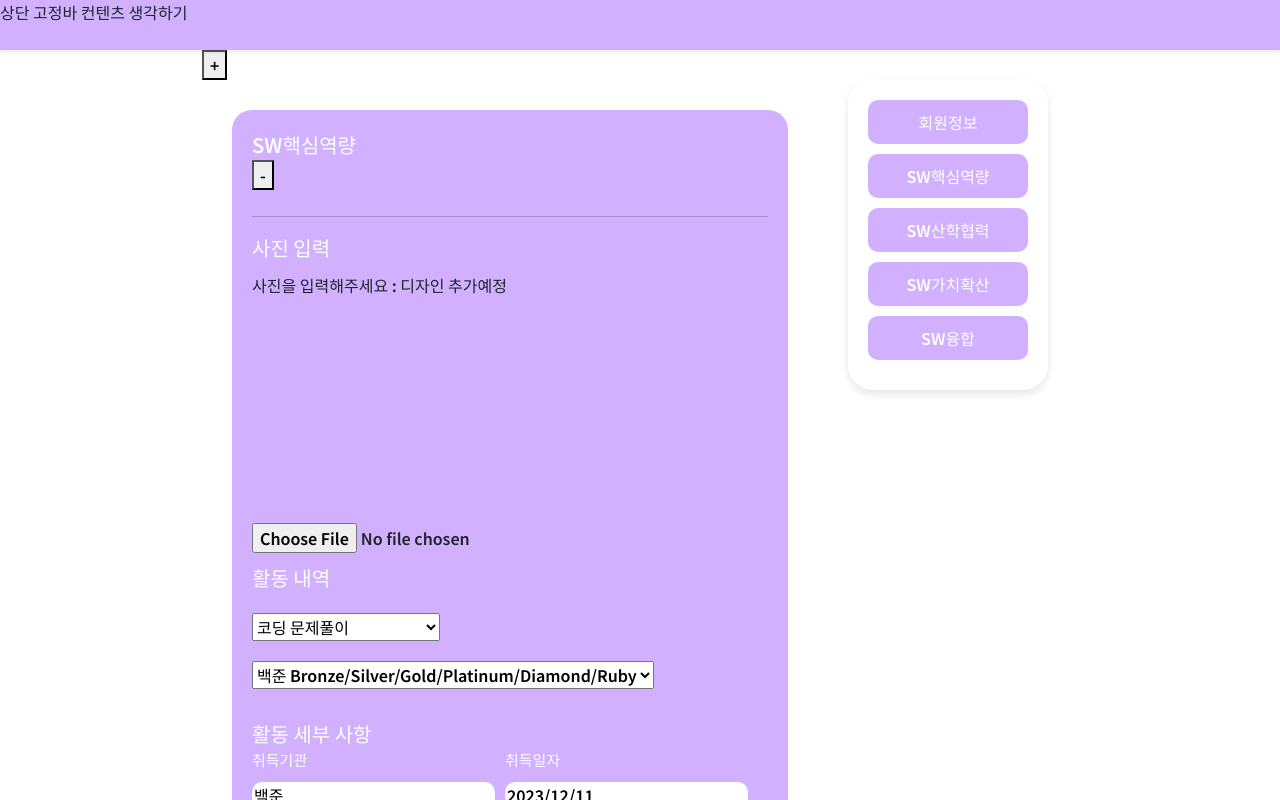
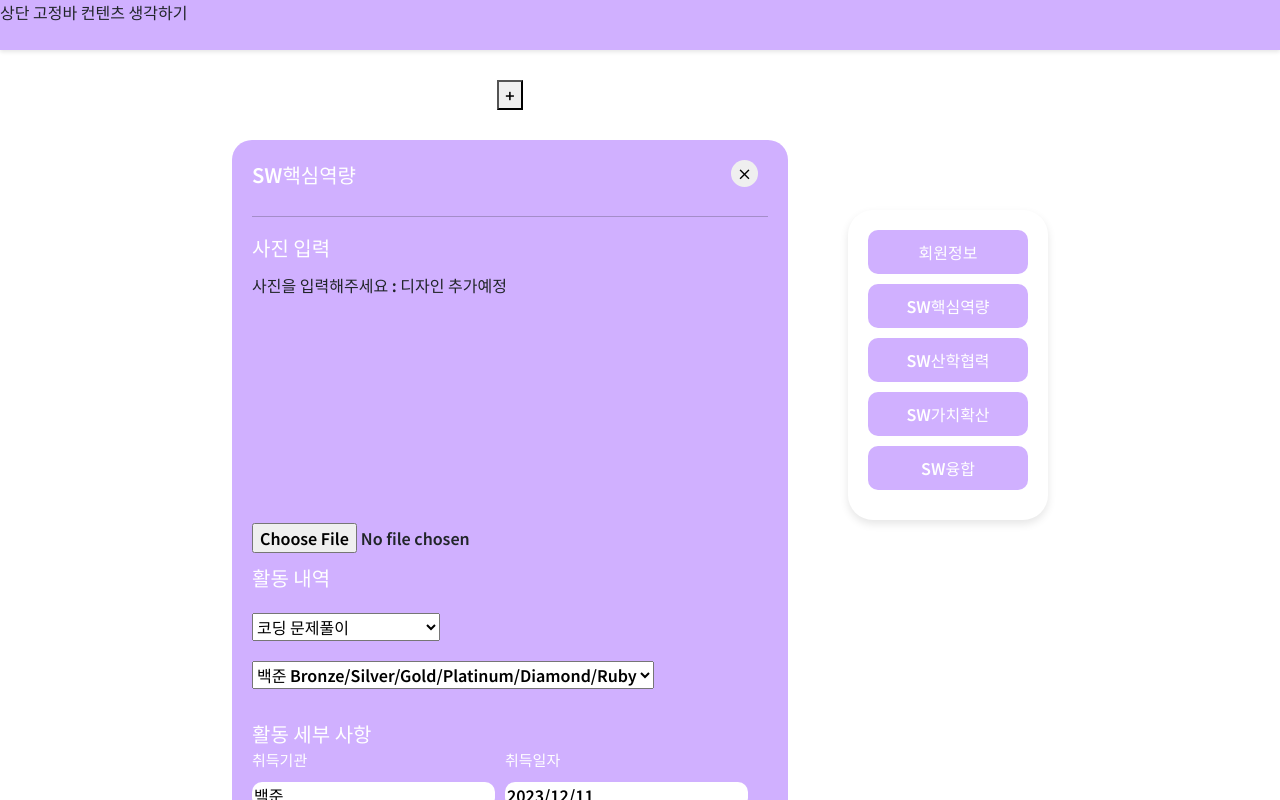
Before and after one commit to Koh-Du-Beom/Old-version-Jamie-Point, a React (Create React App) app: page /info in a window 1280 px wide. Both pictures are taken after a click on the button "SW핵심역량". Shown: the top 800 px of the page. Built offline with nearby package versions, Linux system fonts and the light colour scheme.

Commit message:
trivial styling complete

```diff
--- a/src/components/Activity/Activity.tsx
+++ b/src/components/Activity/Activity.tsx
@@ -84,10 +84,10 @@ const Activity : React.FC<ActivityProps> = ({area, activitiesData, onRemove, ind
 	return (
 		<div className={classes.container}>
 
-			<div className={classes.wrapper} >
+			<div className={`${classes.button_wrapper}`} >
 				<div className={classes.big_title}>{area}</div>
 				<div>
-					<button onClick={()=>onRemove(index)}>-</button>
+					<button className={classes.close_button} onClick={()=>onRemove(index)}></button>
 				</div>
 			</div>
 
--- a/src/pages/SWConvergencePage.tsx
+++ b/src/pages/SWConvergencePage.tsx
@@ -5,6 +5,7 @@ import SWConvergenceActivityMock from "../mocks/SWConvergenceActivity.mock";
 import axios from "axios";
 import { useState } from "react";
 import ActivityType from "../types/ActivityType.type";
+import classes from '../styles/page/PageStyles.module.css';
 
 const SWConvergencePage:React.FC = () => {
 	const [activitiesData, setActivitiesData] = useState<ActivityType[]>(SWConvergenceActivityMock);
@@ -33,7 +34,9 @@ const SWConvergencePage:React.FC = () => {
 
 	return (
 		<MainLayout>
-			<button onClick={handlePlusButton}>+</button>
+			<div className={classes.button_container}>
+				<button className={classes.button} onClick={handlePlusButton}>+</button>
+			</div>
 			{activitiesData.map((item, index) => (
 				<Activity
 					key={index}
--- a/src/pages/SWCooperationPage.tsx
+++ b/src/pages/SWCooperationPage.tsx
@@ -5,6 +5,7 @@ import { useState } from "react";
 import axios from "axios";
 import SWCooperationActivityMock from "../mocks/SWCooperationActivity.mock";
 import ActivityType from "../types/ActivityType.type";
+import classes from '../styles/page/PageStyles.module.css';
 
 const SWCooperationPage : React.FC = () =>{
 	const [activitiesData, setActivitiesData] = useState<ActivityType[]>(SWCooperationActivityMock);
@@ -33,7 +34,9 @@ const SWCooperationPage : React.FC = () =>{
 
 	return (
 		<MainLayout>
-			<button onClick={handlePlusButton}>+</button>
+			<div className={classes.button_container}>
+				<button className={classes.button} onClick={handlePlusButton}>+</button>
+			</div>
 			{
 				activitiesData.map((item, index) => (
 					<Activity
--- a/src/pages/SWCorePage.tsx
+++ b/src/pages/SWCorePage.tsx
@@ -4,7 +4,7 @@ import Activity from "../components/Activity/Activity";
 import SWCoreActivityMock from "../mocks/SWCoreActivity.mock";
 import ActivityType from "../types/ActivityType.type";
 import { useState } from "react";
-
+import classes from '../styles/page/PageStyles.module.css';
 
 const SWCorePage:React.FC = () => {
 
@@ -33,11 +33,12 @@ const SWCorePage:React.FC = () => {
 		setActivitiesData(newActivitiesData);
 	}
 
-
-
 	return (
 		<MainLayout>
-			<button onClick={handlePlusButton}>+</button>
+			<div className={classes.button_container}>
+				<button className={classes.button} onClick={handlePlusButton}>+</button>
+			</div>
+
 			{activitiesData.map((item, index) => (
 				<Activity
 				key={index}
--- a/src/pages/SWValuePage.tsx
+++ b/src/pages/SWValuePage.tsx
@@ -5,6 +5,7 @@ import { useState } from "react";
 import axios from "axios";
 import SWValueActivityMock from "../mocks/SWValueActivity.mock";
 import ActivityType from "../types/ActivityType.type";
+import classes from '../styles/page/PageStyles.module.css';
 
 const SWValuePage:React.FC = () => {
 	const [activitiesData, setActivitiesData] = useState<ActivityType[]>(SWValueActivityMock);
@@ -32,7 +33,9 @@ const SWValuePage:React.FC = () => {
 
 	return (
 		<MainLayout>
-			<button onClick={handlePlusButton}>+</button>
+			<div className={classes.button_container}>
+				<button className={classes.button} onClick={handlePlusButton}>+</button>
+			</div>
 			{activitiesData.map((item, index) => (
 				<Activity
 					key={index}
--- a/src/styles/FormStyles.module.css
+++ b/src/styles/FormStyles.module.css
@@ -32,3 +32,22 @@
 	border-radius: 10px;
 	border: none;
 }
+
+.button_wrapper{
+	margin: 0 10px 10px 0;
+	display: flex;
+	justify-content: space-between;
+}
+
+/*X 이쁘게 그리는 방법*/
+.close_button{
+	display: inline-block;
+	border-radius: 50%;
+	border: none;
+}
+
+.close_button:after{
+	display: inline-block;
+	content : "\00d7";
+	font-size: 15px;
+}
--- a/src/styles/components/TopNavBar.module.css
+++ b/src/styles/components/TopNavBar.module.css
@@ -3,6 +3,8 @@
   height: 50px;
   width: 100%;
   position: fixed;
+	margin-bottom: 20px;
+	/* fixed 속성 사용하는 요소들이 흐름에서 벗어남. */
   top: 0;
   left: 0;
   z-index: 1000;
--- a/src/styles/layouts/MainLayout.module.css
+++ b/src/styles/layouts/MainLayout.module.css
@@ -7,7 +7,8 @@
 .content {
 	display: flex;
 	margin: 0 auto;
-	padding-top: 50px;
+	padding-top: 80px;
+	align-items: flex-start;
 }
 
 .childrenWrapper{
@@ -17,4 +18,6 @@
 .rightNavBarWrapper{
 	display: flex;
 	flex-direction: column;
+	position: sticky;
+	top: 180px;
 }
--- /dev/null
+++ b/src/styles/page/PageStyles.module.css
@@ -0,0 +1,10 @@
+.button_container{
+	margin : 0 auto;
+	display: flex;
+	justify-content: center;
+	align-items: center;
+}
+
+.button{
+
+}
```
